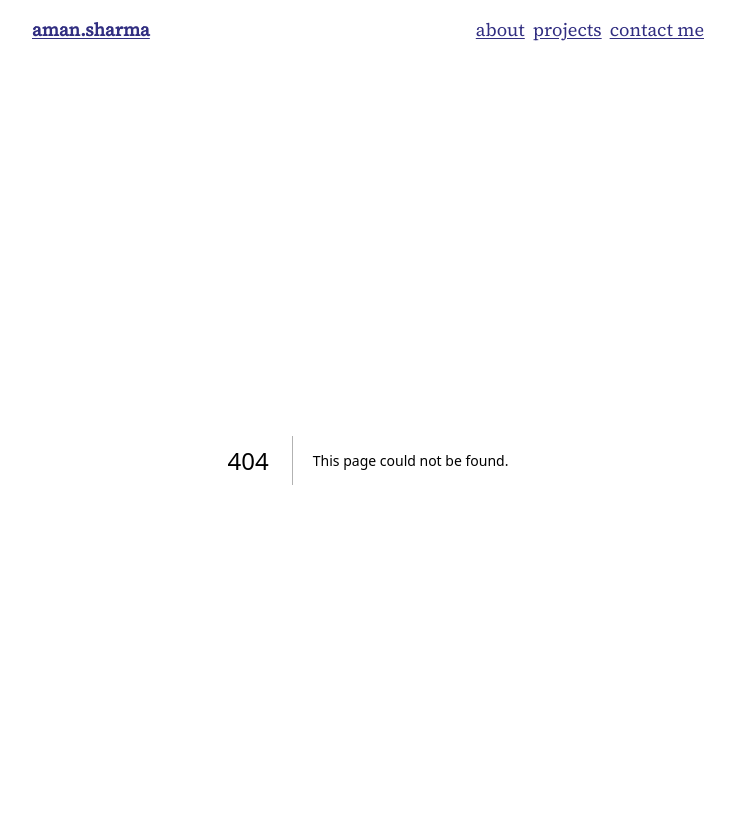
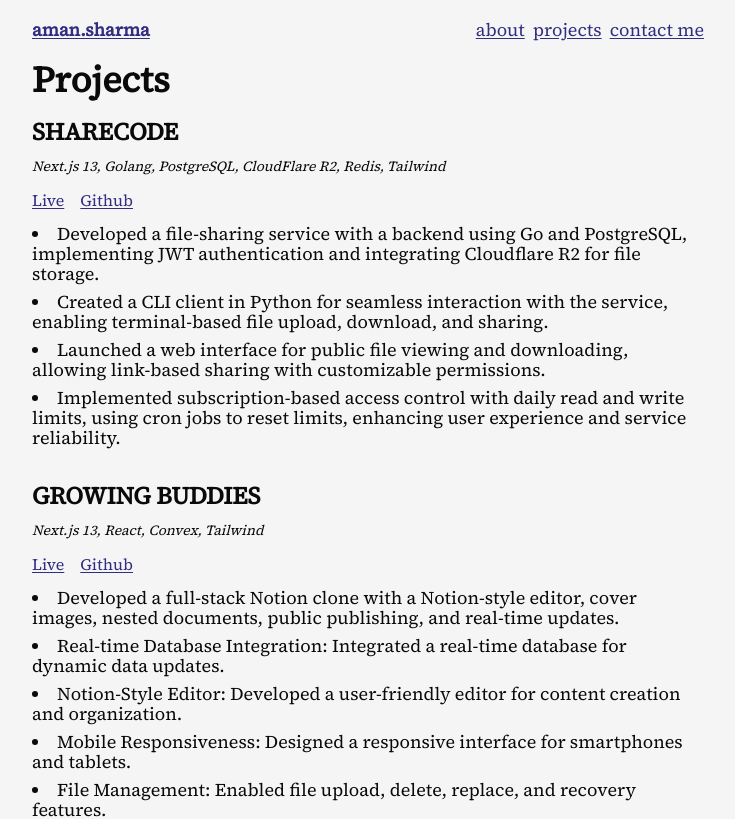
Before and after one commit to aman1117/portfolio, a Next.js app: page /projects in a window 1280 px wide. Before the commit this address had no page. Shown: the top 819 px of the page, without its empty margins (272-1007 px from the left). Built offline with nearby package versions, Linux system fonts and the light colour scheme.

Commit message:
done projects and contact

```diff
--- a/app/_components/header.tsx
+++ b/app/_components/header.tsx
@@ -22,14 +22,19 @@ const Header = () => {
           </Link>
         </div>
         <div>
+          <Link href="/projects
+          ">
           <p className="md:text-lg underline text-indigo-900 underline-offset-2">
             projects
           </p>
+          </Link>
         </div>
         <div>
+          <Link href="/contact">
           <p className="md:text-lg underline text-indigo-900 underline-offset-2">
             contact me
           </p>
+          </Link>
         </div>
       </div>
     </div>
--- /dev/null
+++ b/app/about/interests/page.tsx
@@ -0,0 +1,9 @@
+const Interests = () => {
+    return (
+        <div className="max-w-2xl mx-auto mt-3 mb-4">
+
+    </div>
+    );
+}
+
+export default Interests;
--- a/app/about/page.tsx
+++ b/app/about/page.tsx
@@ -22,7 +22,7 @@ const AboutMe: React.FC = () => {
       <section className="mb-4">
         <h2 className="md:text-2xl text-xl  font-bold mb-1">Interests</h2>
         <p className="md:text-lg md:leading-5 leading-tight">
-          I enjoy graphic design, philosophical literature, origami, and calligraphy. I lead the design team for my university&apos;s fine arts society. Here&apos;s some <br/><span className="text-indigo-900 underline"> Stuff I Like</span>
+          I enjoy graphic design, philosophical literature, origami, and calligraphy. I lead the design team for my university&apos;s fine arts society. Here&apos;s some <br/><a href="/about/interests" className="text-indigo-900 underline"> Stuff I Like</a>
         </p>
       </section>
 
--- a/app/globals.css
+++ b/app/globals.css
@@ -2,34 +2,70 @@
   @tailwind components;
   @tailwind utilities;
 
-html,
-body,
+  @layer base {
     :root {
-  height: 100%;
+      --background: 0 0% 100%;
+      --foreground: 0 0% 3.9%;
+      --card: 0 0% 100%;
+      --card-foreground: 0 0% 3.9%;
+      --popover: 0 0% 100%;
+      --popover-foreground: 0 0% 3.9%;
+      --primary: 0 0% 9%;
+      --primary-foreground: 0 0% 98%;
+      --secondary: 0 0% 96.1%;
+      --secondary-foreground: 0 0% 9%;
+      --muted: 0 0% 96.1%;
+      --muted-foreground: 0 0% 45.1%;
+      --accent: 0 0% 96.1%;
+      --accent-foreground: 0 0% 9%;
+      --destructive: 0 84.2% 60.2%;
+      --destructive-foreground: 0 0% 98%;
+      --border: 0 0% 89.8%;
+      --input: 0 0% 89.8%;
+      --ring: 0 0% 3.9%;
+      --radius: 0.5rem;
+      --chart-1: 12 76% 61%;
+      --chart-2: 173 58% 39%;
+      --chart-3: 197 37% 24%;
+      --chart-4: 43 74% 66%;
+      --chart-5: 27 87% 67%;
     }
 
-:root {
-  --foreground-rgb: 0, 0, 0;
-  --background-start-rgb: 214, 219, 220;
-  --background-end-rgb: 255, 255, 255;
-}
-
-@media (prefers-color-scheme: dark) {
-  :root {
-    --foreground-rgb: 255, 255, 255;
-    --background-start-rgb: 0, 0, 0;
-    --background-end-rgb: 0, 0, 0;
+    .dark {
+      --background: 0 0% 3.9%;
+      --foreground: 0 0% 98%;
+      --card: 0 0% 3.9%;
+      --card-foreground: 0 0% 98%;
+      --popover: 0 0% 3.9%;
+      --popover-foreground: 0 0% 98%;
+      --primary: 0 0% 98%;
+      --primary-foreground: 0 0% 9%;
+      --secondary: 0 0% 14.9%;
+      --secondary-foreground: 0 0% 98%;
+      --muted: 0 0% 14.9%;
+      --muted-foreground: 0 0% 63.9%;
+      --accent: 0 0% 14.9%;
+      --accent-foreground: 0 0% 98%;
+      --destructive: 0 62.8% 30.6%;
+      --destructive-foreground: 0 0% 98%;
+      --border: 0 0% 14.9%;
+      --input: 0 0% 14.9%;
+      --ring: 0 0% 83.1%;
+      --chart-1: 220 70% 50%;
+      --chart-2: 160 60% 45%;
+      --chart-3: 30 80% 55%;
+      --chart-4: 280 65% 60%;
+      --chart-5: 340 75% 55%;
     }
   }
 
+  @layer base {
+    * {
+      @apply border-border;
+    }
     body {
-  color: rgb(var(--foreground-rgb));
-  background: white;
-  color: black;
-}
-
-@layer utilities {
-  .text-balance {
-    text-wrap: balance;
+      @apply bg-background text-foreground;
+      background-color: whitesmoke;
+      font-family: 'Lucida Sans', 'Lucida Sans Regular', 'Lucida Grande', 'Lucida Sans Unicode', Geneva, Verdana, sans-serif;
     }
   }
--- a/app/layout.tsx
+++ b/app/layout.tsx
@@ -4,8 +4,9 @@ import Header from "./_components/header";
 
 import { Source_Serif_4 } from 'next/font/google'
 import Footer from "./_components/footer";
+import { ThemeProvider } from "@/components/providers/theme-provider";
 
-const source_serif_4= Source_Serif_4({
+const source_serif_4 = Source_Serif_4({
   weight: '400',
   subsets: ['latin'],
 })
@@ -36,12 +37,18 @@ export default function RootLayout({
 }>) {
   return (
     <html lang="en" >
-      <body className={`${source_serif_4.className}  px-3` } >
+      <body className={`${source_serif_4.className} px-3`} >
         <div className="flex flex-col min-h-screen" >
-          <div className="flex-grow">
-            <Header />
-            <main className="flex-grow">{children}</main>
-          </div>
+          {/* <ThemeProvider attribute="class"
+              defaultTheme="system"
+              enableSystem
+              disableTransitionOnChange
+              storageKey="portfolio-theme-1"> */}
+            <div className="flex-grow">
+              <Header />
+              <main className="flex-grow">{children}</main>
+            </div>
+          {/* </ThemeProvider> */}
           <Footer />
         </div>
       </body>
--- /dev/null
+++ b/app/projects/page.tsx
@@ -0,0 +1,63 @@
+import React from 'react';
+
+const projects = [
+    {
+        title: "SHARECODE",
+        technologies: "Next.js 13, Golang, PostgreSQL, CloudFlare R2, Redis, Tailwind",
+        links: { live: "#", github: "#" },
+        details: [
+            "Developed a file-sharing service with a backend using Go and PostgreSQL, implementing JWT authentication and integrating Cloudflare R2 for file storage.",
+            "Created a CLI client in Python for seamless interaction with the service, enabling terminal-based file upload, download, and sharing.",
+            "Launched a web interface for public file viewing and downloading, allowing link-based sharing with customizable permissions.",
+            "Implemented subscription-based access control with daily read and write limits, using cron jobs to reset limits, enhancing user experience and service reliability."
+        ]
+    },
+    {
+        title: "GROWING BUDDIES",
+        technologies: "Next.js 13, React, Convex, Tailwind",
+        links: { live: "#", github: "#" },
+        details: [
+            "Developed a full-stack Notion clone with a Notion-style editor, cover images, nested documents, public publishing, and real-time updates.",
+            "Real-time Database Integration: Integrated a real-time database for dynamic data updates.",
+            "Notion-Style Editor: Developed a user-friendly editor for content creation and organization.",
+            "Mobile Responsiveness: Designed a responsive interface for smartphones and tablets.",
+            "File Management: Enabled file upload, delete, replace, and recovery features."
+        ]
+    },
+    {
+        title: "AUTO ANALYTICS",
+        technologies: "ReactJS, MUI, ChartJS, Flask, Pandas",
+        links: { live: "#", github: "#" },
+        details: [
+            "Developed a full-stack web application with React.js and Flask, featuring:",
+            "Dashboard: Summarized data with tables and graphics.",
+            "Data Analyser: Provided filters and sorting tools with visual representations like line and bar charts.",
+            "Sales Forecaster: Implemented ARIMA model for time series analysis to forecast future sales."
+        ]
+    }
+];
+
+const Projects = () => {
+    return (
+        <div className=" mx-auto max-w-2xl ">
+            <h1 className="text-4xl font-bold mb-4">Projects</h1>
+            {projects.map((project, index) => (
+                <div key={index} className="mb-8">
+                    <h2 className="text-2xl font-semibold mb-2">{project.title}</h2>
+                    <p className="text-sm mb-3 italic">{project.technologies}</p>
+                    <div className="flex space-x-4 mb-3">
+                        <a href={project.links.live} className="text-indigo-900  underline underline-offset-2">Live</a>
+                        <a href={project.links.github} className="text-indigo-900  underline underline-offset-2">Github</a>
+                    </div>
+                    <ul className="list-disc list-inside">
+                        {project.details.map((detail, idx) => (
+                            <li key={idx} className="mb-2 leading-5 text-lg">{detail}</li>
+                        ))}
+                    </ul>
+                </div>
+            ))}
+        </div>
+    );
+};
+
+export default Projects;
--- /dev/null
+++ b/components/providers/theme-provider.tsx
@@ -0,0 +1,9 @@
+"use client"
+
+import * as React from "react"
+import { ThemeProvider as NextThemesProvider } from "next-themes"
+import { type ThemeProviderProps } from "next-themes/dist/types"
+
+export function ThemeProvider({ children, ...props }: ThemeProviderProps) {
+  return <NextThemesProvider {...props}>{children}</NextThemesProvider>
+}
--- /dev/null
+++ b/lib/utils.ts
@@ -0,0 +1,6 @@
+import { type ClassValue, clsx } from "clsx"
+import { twMerge } from "tailwind-merge"
+
+export function cn(...inputs: ClassValue[]) {
+  return twMerge(clsx(inputs))
+}
--- a/tailwind.config.ts
+++ b/tailwind.config.ts
@@ -1,20 +1,80 @@
-import type { Config } from "tailwindcss";
+import type { Config } from "tailwindcss"
 
-const config: Config = {
+const config = {
+  darkMode: ["class"],
   content: [
-    "./pages/**/*.{js,ts,jsx,tsx,mdx}",
-    "./components/**/*.{js,ts,jsx,tsx,mdx}",
-    "./app/**/*.{js,ts,jsx,tsx,mdx}",
-  ],
+    './pages/**/*.{ts,tsx}',
+    './components/**/*.{ts,tsx}',
+    './app/**/*.{ts,tsx}',
+    './src/**/*.{ts,tsx}',
+	],
+  prefix: "",
   theme: {
+    container: {
+      center: true,
+      padding: "2rem",
+      screens: {
+        "2xl": "1400px",
+      },
+    },
     extend: {
-      backgroundImage: {
-        "gradient-radial": "radial-gradient(var(--tw-gradient-stops))",
-        "gradient-conic":
-          "conic-gradient(from 180deg at 50% 50%, var(--tw-gradient-stops))",
+      colors: {
+        border: "hsl(var(--border))",
+        input: "hsl(var(--input))",
+        ring: "hsl(var(--ring))",
+        background: "hsl(var(--background))",
+        foreground: "hsl(var(--foreground))",
+        primary: {
+          DEFAULT: "hsl(var(--primary))",
+          foreground: "hsl(var(--primary-foreground))",
+        },
+        secondary: {
+          DEFAULT: "hsl(var(--secondary))",
+          foreground: "hsl(var(--secondary-foreground))",
+        },
+        destructive: {
+          DEFAULT: "hsl(var(--destructive))",
+          foreground: "hsl(var(--destructive-foreground))",
+        },
+        muted: {
+          DEFAULT: "hsl(var(--muted))",
+          foreground: "hsl(var(--muted-foreground))",
+        },
+        accent: {
+          DEFAULT: "hsl(var(--accent))",
+          foreground: "hsl(var(--accent-foreground))",
+        },
+        popover: {
+          DEFAULT: "hsl(var(--popover))",
+          foreground: "hsl(var(--popover-foreground))",
+        },
+        card: {
+          DEFAULT: "hsl(var(--card))",
+          foreground: "hsl(var(--card-foreground))",
+        },
+      },
+      borderRadius: {
+        lg: "var(--radius)",
+        md: "calc(var(--radius) - 2px)",
+        sm: "calc(var(--radius) - 4px)",
+      },
+      keyframes: {
+        "accordion-down": {
+          from: { height: "0" },
+          to: { height: "var(--radix-accordion-content-height)" },
+        },
+        "accordion-up": {
+          from: { height: "var(--radix-accordion-content-height)" },
+          to: { height: "0" },
+        },
+      },
+      animation: {
+        "accordion-down": "accordion-down 0.2s ease-out",
+        "accordion-up": "accordion-up 0.2s ease-out",
       },
     },
   },
-  plugins: [],
-};
-export default config;
+  plugins: [require("tailwindcss-animate")],
+} satisfies Config
+
+export default config
```
Also changed, not shown: app/contact/page.tsx (added, +23 -0 lines), package.json (+6 -1 lines), components.json (added), 1 other file (tests, documents, lock files or other folders). Lines whose indentation alone changed are shown as unchanged.
